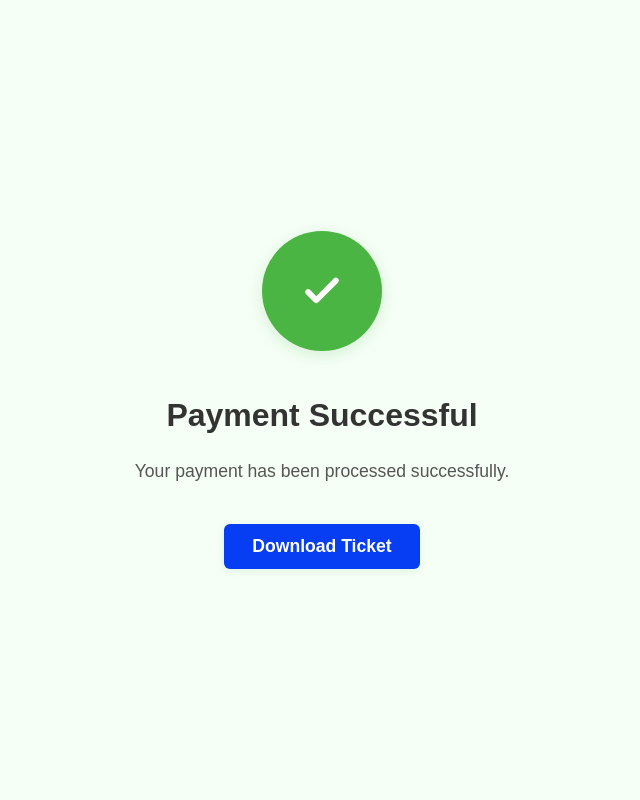
After one commit to arunsanjeevms/Bus_Reservation_System, a PHP site: page /BusBook/payment/success.html in a window 1280 px wide. The commit adds this page. Shown: the whole page, without its empty margins (318-958 px from the left). Run offline with PHP 8.4, Linux system fonts and the light colour scheme.

Commit message:
Ticket added

```diff
--- /dev/null
+++ b/payment/success.html
@@ -0,0 +1,76 @@
+<!DOCTYPE html>
+<html lang="en">
+<head>
+    <meta charset="UTF-8">
+    <title>Payment Successful</title>
+    <style>
+        body {
+            background: #f6fff6;
+            display: flex;
+            flex-direction: column;
+            align-items: center;
+            justify-content: center;
+            min-height: 100vh;
+            margin: 0;
+            font-family: Arial, sans-serif;
+        }
+        .circle {
+            width: 120px;
+            height: 120px;
+            background: #4BB543;
+            border-radius: 50%;
+            display: flex;
+            align-items: center;
+            justify-content: center;
+            margin-bottom: 24px;
+            box-shadow: 0 4px 16px rgba(76, 175, 80, 0.2);
+        }
+        .tick {
+            width: 60px;
+            height: 60px;
+            display: block;
+        }
+        h1 {
+            color: #333;
+            margin-bottom: 10px;
+        }
+        p {
+            color: #555;
+            font-size: 1.1em;
+        }
+    </style>
+</head>
+<body>
+    <div class="circle">
+        <svg class="tick" viewBox="0 0 52 52">
+            <circle cx="26" cy="26" r="25" fill="none"/>
+            <path fill="none" stroke="#fff" stroke-width="5" stroke-linecap="round" stroke-linejoin="round" d="M14 27l7 7 17-17"/>
+        </svg>
+    </div>
+    <h1>Payment Successful</h1>
+    <p>Your payment has been processed successfully.</p>
+
+    <a href="/BusBook/payment/ticket.pdf" download="ticket.pdf" class="download-btn">Download Ticket</a>
+    <style>
+        .download-btn {
+            display: inline-block;
+            padding: 12px 28px;
+            background-color: #073ef3;
+            color: #fff;
+            border: none;
+            border-radius: 6px;
+            font-size: 1.1em;
+            font-weight: bold;
+            text-decoration: none;
+            margin-top: 24px;
+            box-shadow: 0 2px 8px rgba(76, 175, 80, 0.15);
+            transition: background 0.2s;
+            cursor: pointer;
+        }
+        .download-btn:hover {
+            background-color: #399c32;
+        }
+    </style>
+
+</body>
+</html>
```
Also changed, not shown: customer_booking.php (+8 -0 lines), payment/index.html (+3 -13 lines), 1 other file.
